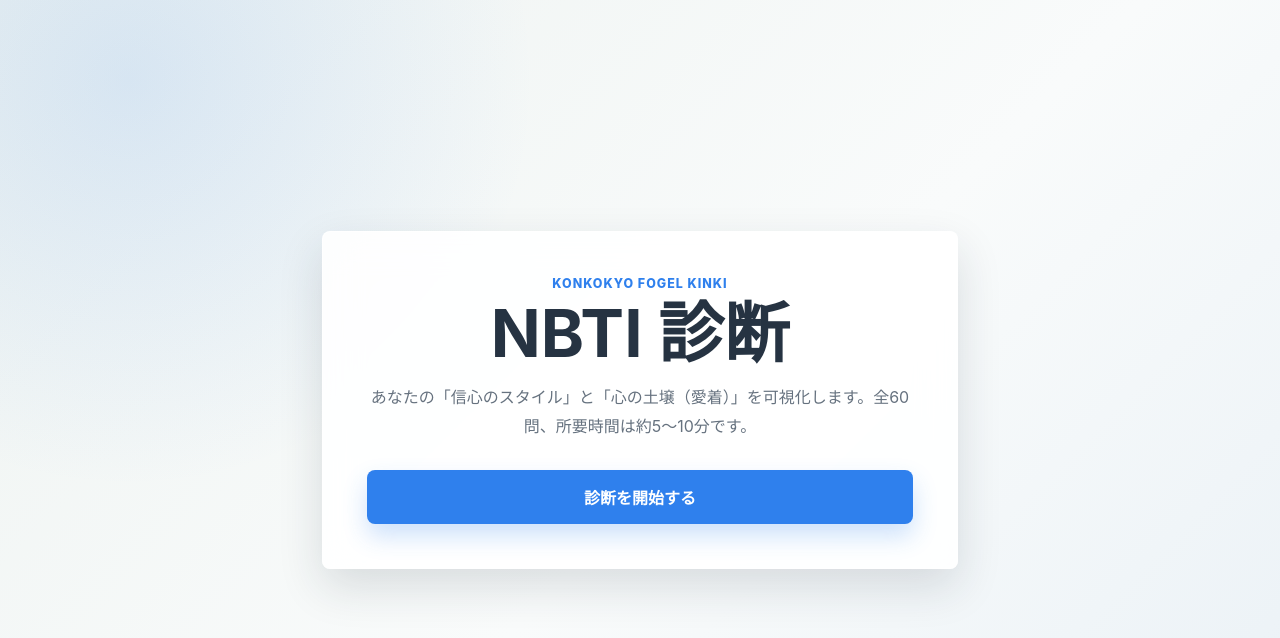
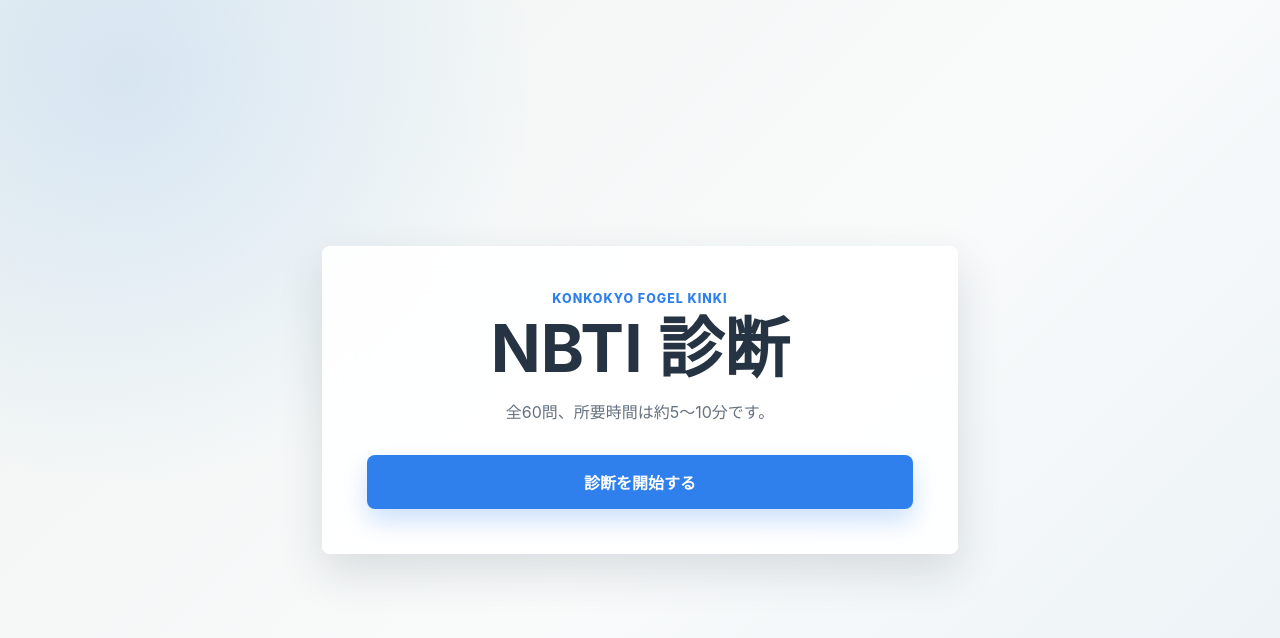
Before and after one commit to nbht19/nbti, a React (Vite) app: page / in a window 1280 px wide. Shown: the top 638 px of the page. Built offline with nearby package versions, Linux system fonts and the light colour scheme.

Commit message:
更新: 説明文を簡潔に修正

```diff
--- a/src/App.tsx
+++ b/src/App.tsx
@@ -224,9 +224,7 @@ function App() {
         <section className="panel start-panel">
           <p className="eyebrow">Konkokyo Fogel Kinki</p>
           <h1>NBTI 診断</h1>
-          <p className="description">
-            あなたの「信心のスタイル」と「心の土壌（愛着）」を可視化します。全60問、所要時間は約5〜10分です。
-          </p>
+          <p className="description">全60問、所要時間は約5〜10分です。</p>
           <button
             className="primary-button"
             type="button"
```
